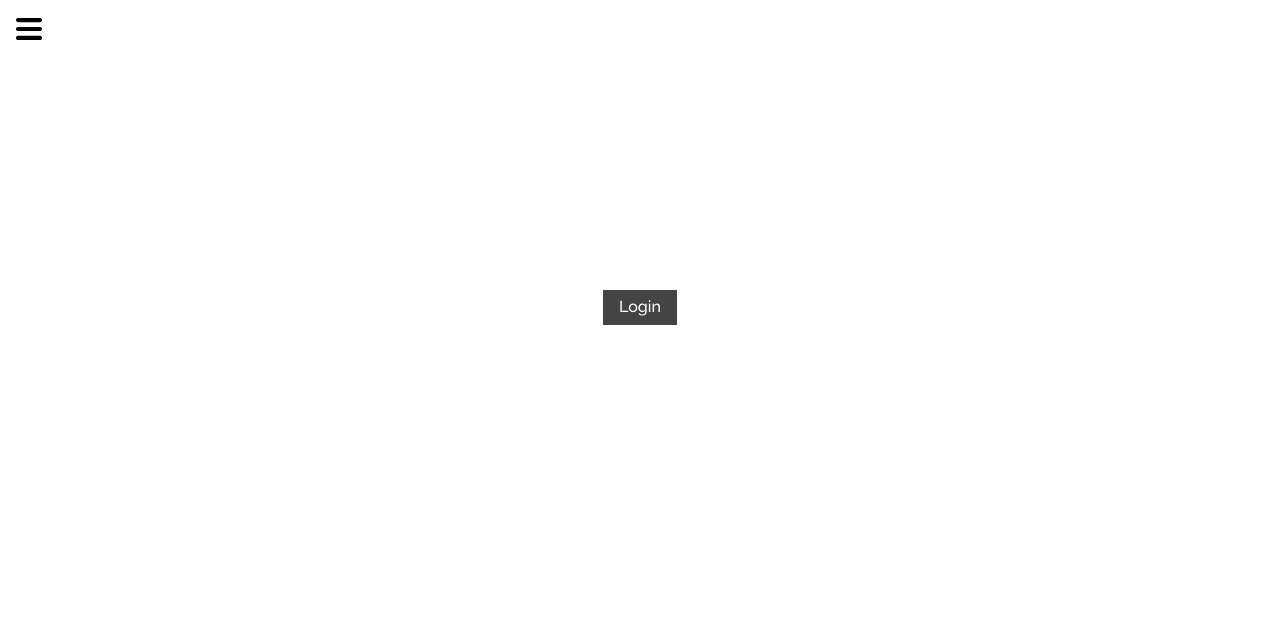
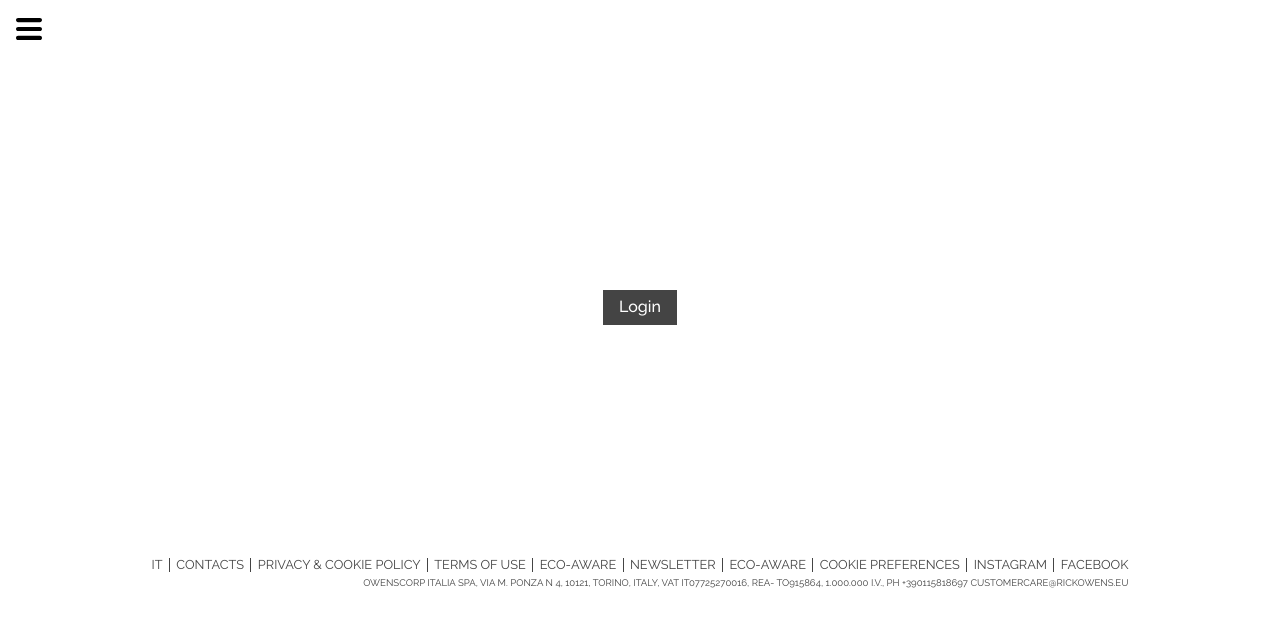
Before and after one commit to alexandru-w98/minimalist-catalogue, a React (Vite) app: page / in a window 1280 px wide. Shown: the top 626 px of the page. Built offline with nearby package versions, Linux system fonts and the light colour scheme.

Commit message:
added footer blueprint

```diff
--- a/src/App.jsx
+++ b/src/App.jsx
@@ -4,6 +4,7 @@ import Navbar from "./components/navbar/navbar";
 import Button from "./components/button";
 
 import "./normalize.module.scss";
+import Foooter from "./components/foooter";
 
 const App = () => {
   // ********* SEARCH *********
@@ -62,6 +63,22 @@ const App = () => {
     ],
   };
 
+  const footerLinks = [
+    { id: 1, href: "#", label: "IT" },
+    { id: 2, href: "#", label: "CONTACTS" },
+    { id: 3, href: "#", label: "PRIVACY & COOKIE POLICY" },
+    { id: 4, href: "#", label: "TERMS OF USE" },
+    { id: 6, href: "#", label: "ECO-AWARE" },
+    { id: 7, href: "#", label: "NEWSLETTER" },
+    { id: 8, href: "#", label: "ECO-AWARE" },
+    { id: 9, href: "#", label: "COOKIE PREFERENCES" },
+    { id: 10, href: "#", label: "INSTAGRAM" },
+    { id: 11, href: "#", label: "FACEBOOK" },
+  ];
+
+  const subText =
+    "OWENSCORP ITALIA SPA, VIA M. PONZA N 4, 10121, TORINO, ITALY, VAT IT07725270016, REA- TO915864, 1.000.000 I.V., PH +390115818697 CUSTOMERCARE@RICKOWENS.EU";
+
   return (
     <>
       <Navbar links={links} isBurgerMenu />
@@ -96,6 +113,7 @@ const App = () => {
           options={{ searchOnType: true }}
         /> */}
       </div>
+      <Foooter links={footerLinks} subText={subText} />
     </>
   );
 };
--- /dev/null
+++ b/src/components/foooter/footer.jsx
@@ -0,0 +1,38 @@
+import React from "react";
+import PropTypes from "prop-types";
+import { Link } from "react-router-dom";
+import styles from "./footer.module.scss";
+
+const Footer = ({ links, subText }) => {
+  const footerLinks = links.map((link, index) => (
+    <li
+      key={link.id}
+      className={index !== links.length - 1 ? styles["delimiter--right"] : ""}
+    >
+      <Link className={styles["footer__links__item"]} to={link.href}>
+        {link.label}
+      </Link>
+    </li>
+  ));
+
+  return (
+    <div className={`${styles["footer"]} ${styles["sticky"]}`}>
+      <div className={styles["footer__content"]}>
+        <ul className={styles["footer__links"]}>{footerLinks}</ul>
+        <span className={styles["footer__subtext"]}>{subText}</span>
+      </div>
+    </div>
+  );
+};
+
+export default Footer;
+
+Footer.propTypes = {
+  links: PropTypes.arrayOf(PropTypes.object),
+  subText: PropTypes.string,
+};
+
+Footer.defaultProps = {
+  links: [],
+  subText: "",
+};
--- /dev/null
+++ b/src/components/foooter/footer.module.scss
@@ -0,0 +1,32 @@
+.footer {
+  color: #444;
+  display: flex;
+  flex-direction: column;
+  align-items: center;
+  width: 100%;
+
+  &__content {
+    text-align: end;
+  }
+
+  &__links {
+    list-style: none;
+    display: flex;
+    font-size: 0.8rem;
+    column-gap: 0.4rem;
+
+    &__item {
+      text-decoration: none;
+      color: inherit;
+    }
+  }
+
+  &__subtext {
+    font-size: 0.6rem;
+  }
+}
+
+.delimiter--right {
+  border-right: 1px solid currentColor;
+  padding-right: 0.4rem;
+}
--- /dev/null
+++ b/src/components/foooter/index.js
@@ -0,0 +1 @@
+export { default } from "./footer.jsx";
```
